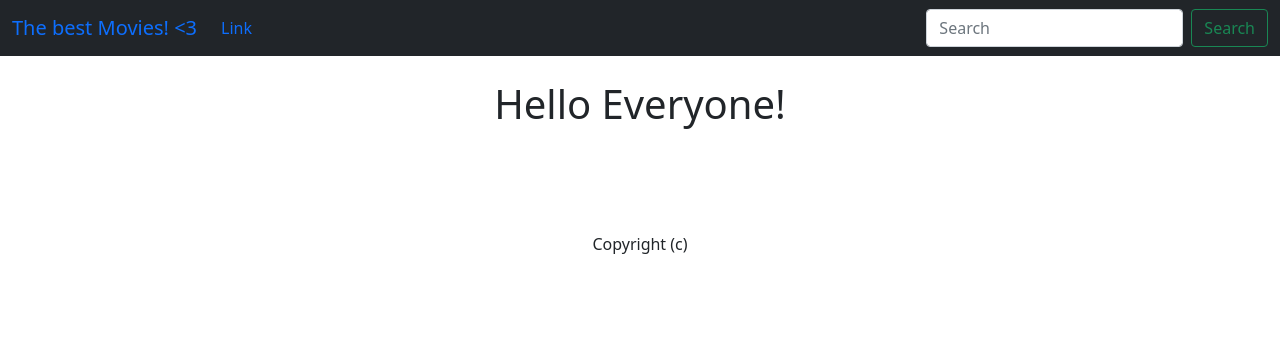
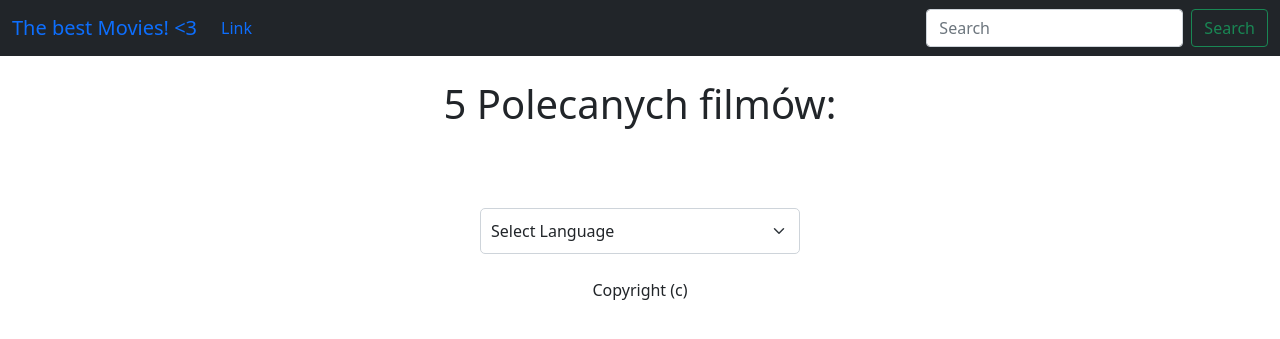
Before and after one commit to JakubD02/MovieRecommendAPI, a Django app: page /home/ in a window 1280 px wide. Shown: the top 339 px of the page. Run offline with Django 5.2, Linux system fonts and the light colour scheme.

Commit message:
Add select language option

```diff
--- a/MovieRecommend/MovieRecommend/templates/home.html
+++ b/MovieRecommend/MovieRecommend/templates/home.html
@@ -1,9 +1,13 @@
 {% extends 'base.html' %}
 {% block content %}
 	<center>
-	<h1>Hello Everyone!</h1>
-	<br/><br/>
-	<br/>
+	<h1>5 Polecanych filmów:</h1>
+		<br/><br/><br/>
+  <select class="form-select" aria-label="Default select example" style="width: 25%; padding: 10px; font-size: 16px; border-radius: 5px;">
+    <option selected disabled>Select Language</option>
+    <option value="1">ES - Spanish</option>
+    <option value="2">EN - English</option>
+  </select>
 	<br/>
 	Copyright (c)
 	</center>
```
